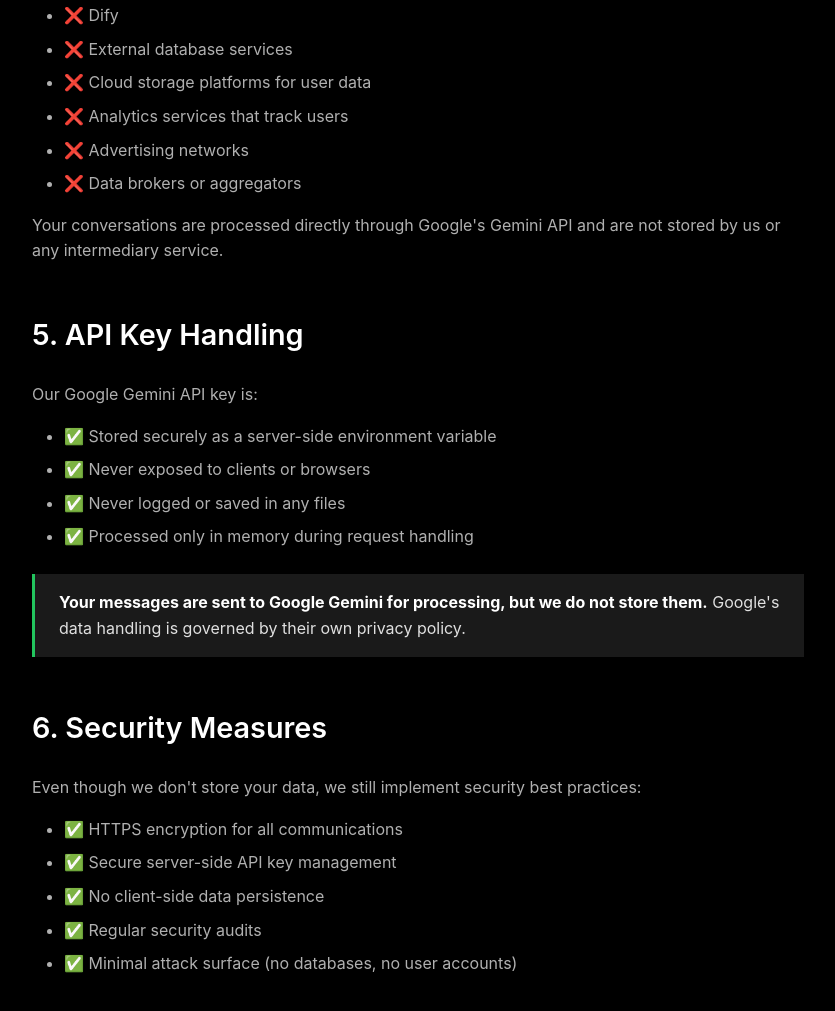
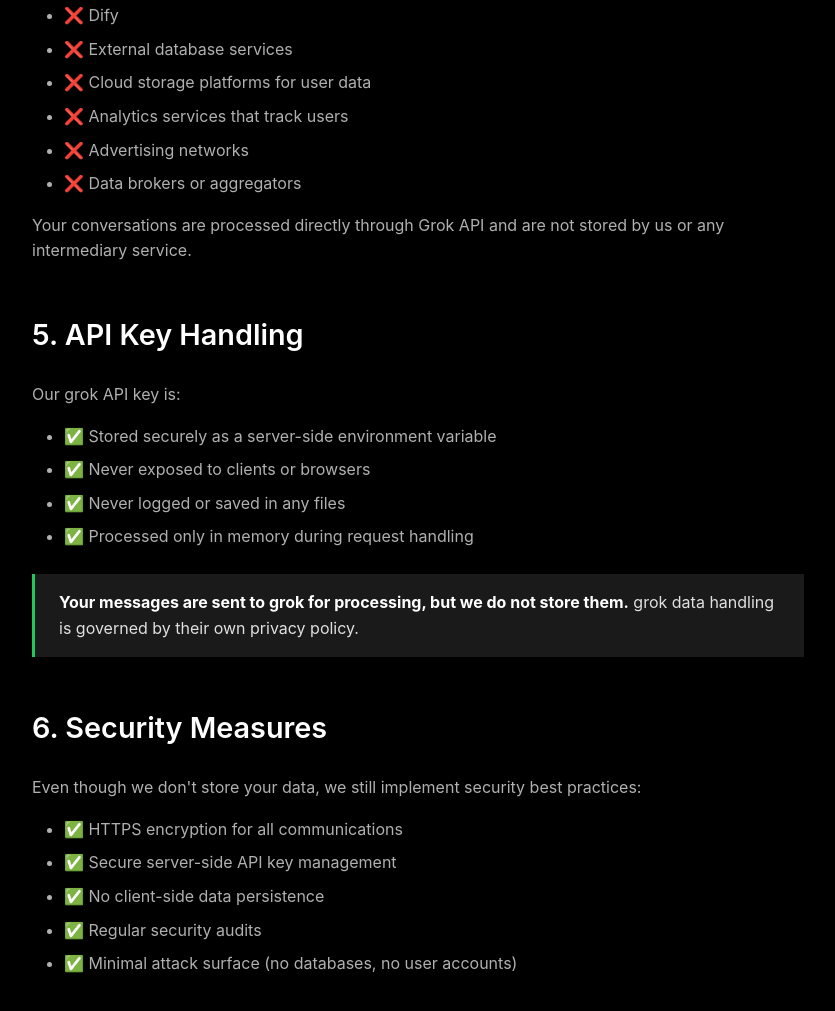
Before and after one commit to alakmar344/privacy-policy, a plain HTML site: page index.html in a window 1280 px wide. Shown: the part 2025-3036 px from the top of the page, without its empty margins (312-1147 px from the left). Drawn offline with Linux system fonts and the light colour scheme.

Commit message:
Update index.html

```diff
--- a/index.html
+++ b/index.html
@@ -294,12 +294,12 @@
                     <li>❌ Advertising networks</li>
                     <li>❌ Data brokers or aggregators</li>
                 </ul>
-                <p>Your conversations are processed directly through Google's Gemini API and are not stored by us or any intermediary service.</p>
+                <p>Your conversations are processed directly through Grok API and are not stored by us or any intermediary service.</p>
             </section>
 
             <section id="api-keys">
                 <h2>5. API Key Handling</h2>
-                <p>Our Google Gemini API key is:</p>
+                <p>Our grok API key is:</p>
                 <ul>
                     <li>✅ Stored securely as a server-side environment variable</li>
                     <li>✅ Never exposed to clients or browsers</li>
@@ -307,7 +307,7 @@
                     <li>✅ Processed only in memory during request handling</li>
                 </ul>
                 <div class="highlight">
-                    <strong>Your messages are sent to Google Gemini for processing, but we do not store them.</strong> Google's data handling is governed by their own privacy policy.
+                    <strong>Your messages are sent to grok for processing, but we do not store them.</strong> grok data handling is governed by their own privacy policy.
                 </div>
             </section>
 
```
